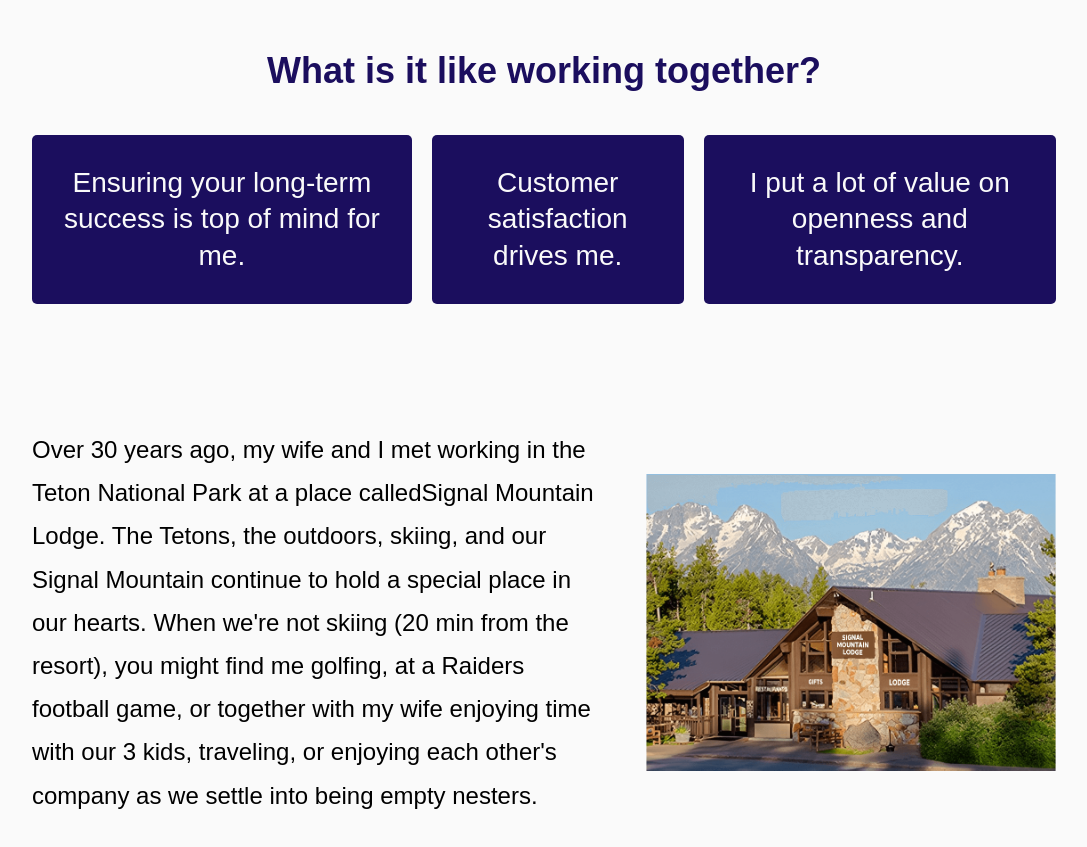
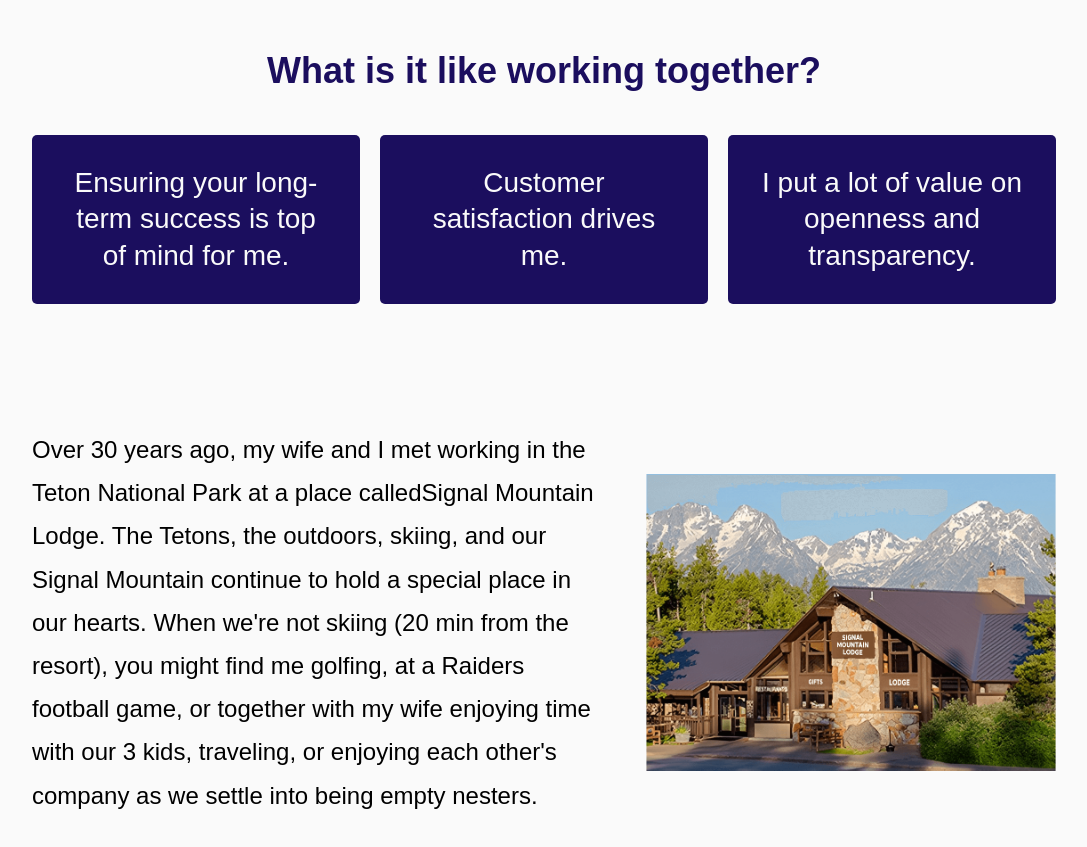
Before and after one commit to tmanatkin/signal-cio, a React (Vite) app: page /signal-cio/about in a window 1280 px wide. Shown: the part 1060-1907 px from the top of the page, without its empty margins (96-1183 px from the left). Built offline with nearby package versions, Linux system fonts and the light colour scheme; a web font is replaced by a local one.

Commit message:
making bubbles equal sized

```diff
--- a/src/styles/main.css
+++ b/src/styles/main.css
@@ -137,6 +137,7 @@
 
 .bubble-container .bubble {
   display: flex;
+  flex: 1;
   justify-content: center;
   text-align: center;
   align-items: center;
```
